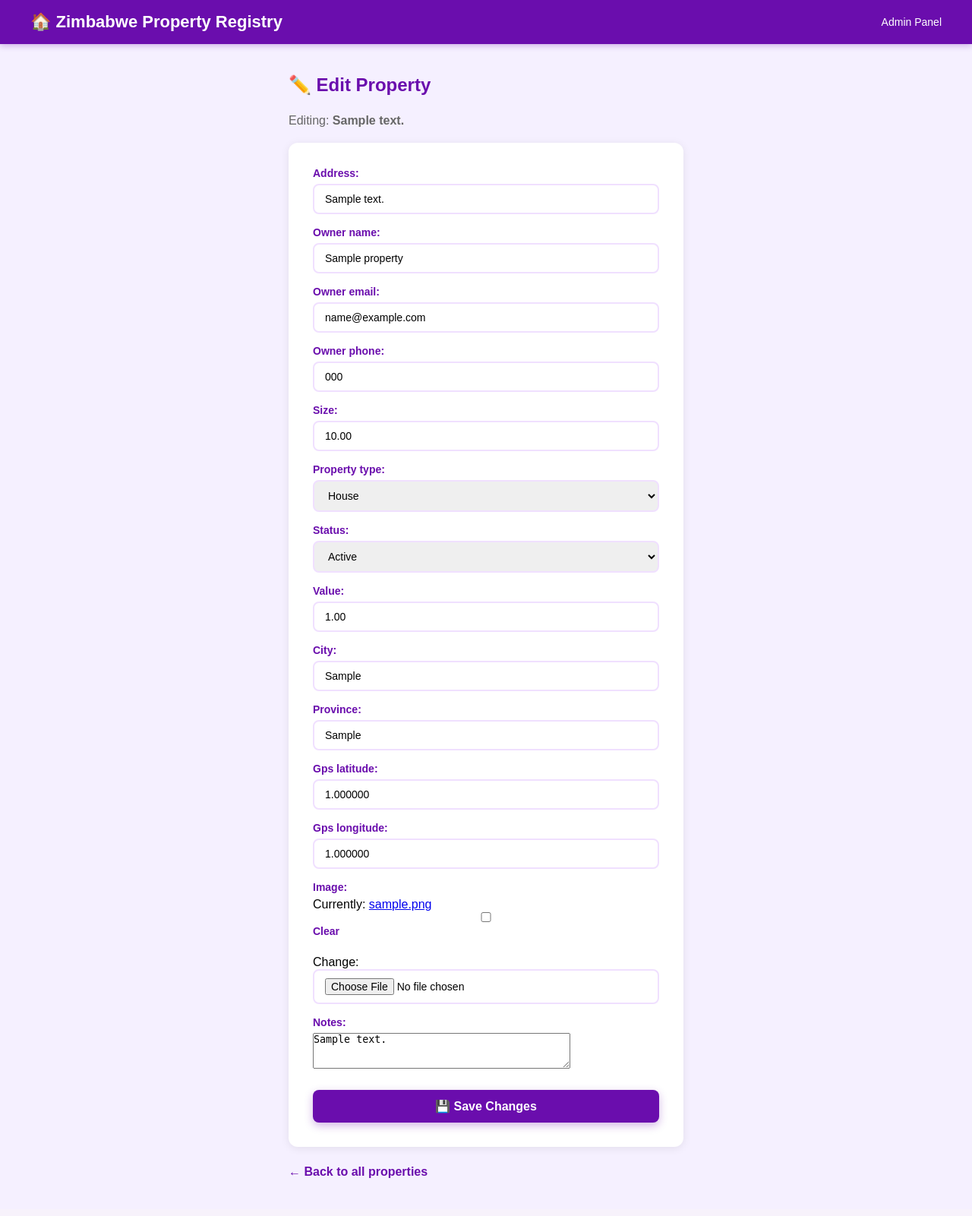
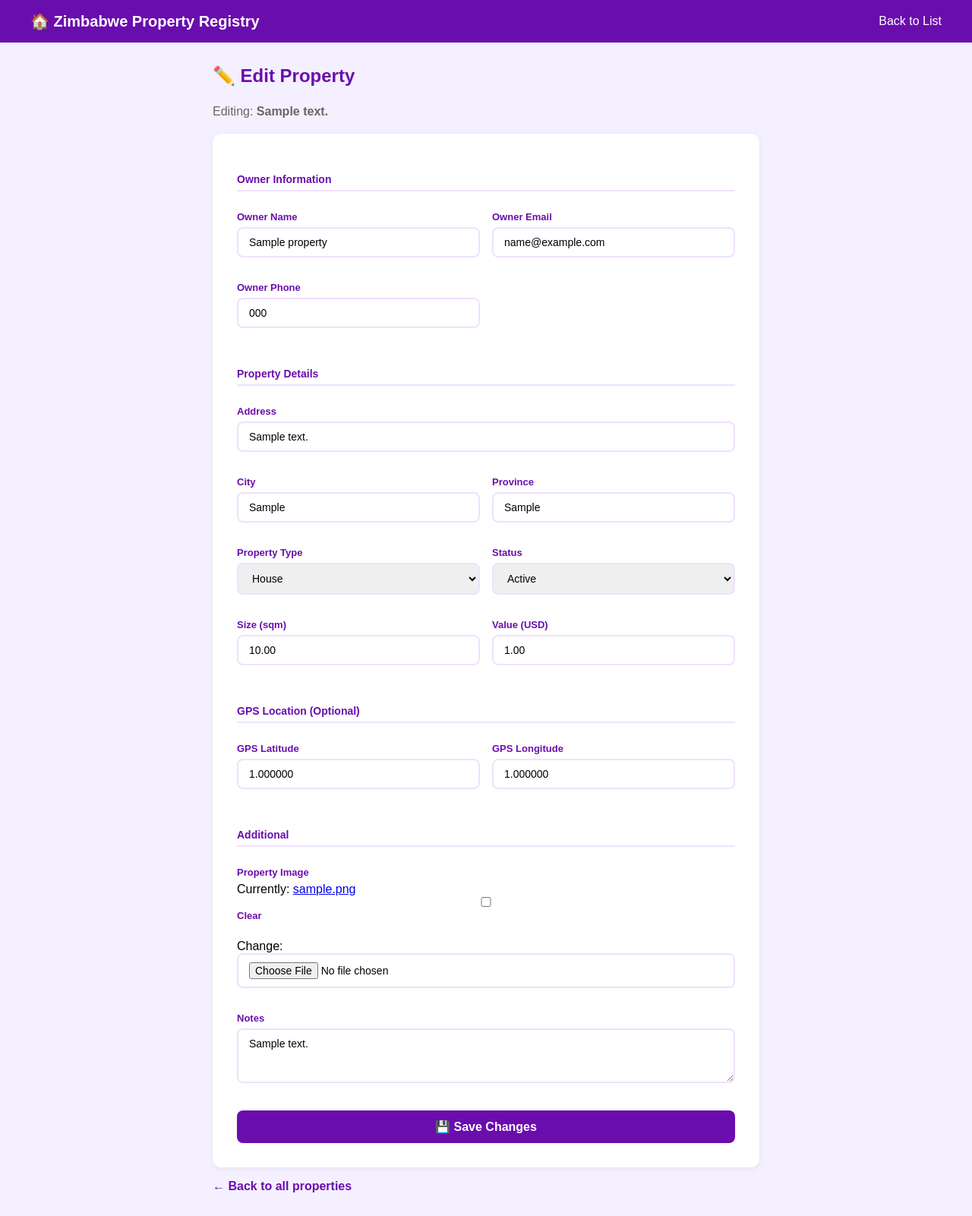
Before and after one commit to tariro2002/myprojectsq, a Django app: page /properties/1/edit/ in a window 1280 px wide. Shown: the whole page at 76% size. Before the commit the page ends 1551 px from the top, so only its background shows below. Run offline with Django 5.2, Linux system fonts and the light colour scheme; a user stored in the database is signed in; tables that the repository leaves empty hold one stand-in row (values such as "Sample post").

Commit message:
Updated edit and delete pages

```diff
--- a/properties/templates/properties/property_edit.html
+++ b/properties/templates/properties/property_edit.html
@@ -5,93 +5,114 @@
     <style>
         * { margin: 0; padding: 0; box-sizing: border-box; }
         body { font-family: Arial; background: #f5f0ff; min-height: 100vh; }
-
-        .navbar {
-            background: #6a0dad;
-            padding: 16px 40px;
-            display: flex;
-            justify-content: space-between;
-            align-items: center;
-            box-shadow: 0 2px 8px rgba(106,13,173,0.3);
-        }
-        .navbar h1 { color: white; font-size: 22px; }
-        .navbar a { color: white; text-decoration: none; font-size: 14px; }
-
-        .container { padding: 40px; max-width: 600px; margin: 0 auto; }
-
+        .navbar { background: #6a0dad; padding: 16px 40px; display: flex; justify-content: space-between; align-items: center; }
+        .navbar h1 { color: white; font-size: 20px; }
+        .navbar a { color: white; text-decoration: none; }
+        .container { padding: 30px 40px; max-width: 800px; margin: 0 auto; }
         h2 { color: #6a0dad; margin-bottom: 24px; font-size: 24px; }
 
-        .card {
-            background: white;
-            border-radius: 12px;
-            padding: 32px;
-            box-shadow: 0 2px 12px rgba(0,0,0,0.08);
-        }
+        .card { background: white; border-radius: 12px; padding: 32px; box-shadow: 0 2px 8px rgba(0,0,0,0.06); }
+
+        .grid { display: grid; grid-template-columns: 1fr 1fr; gap: 16px; }
+        .full-width { grid-column: 1 / -1; }
 
         p { margin-bottom: 16px; }
-        label {
-            display: block;
-            font-weight: bold;
-            color: #6a0dad;
-            font-size: 14px;
-            margin-bottom: 6px;
-        }
-        input, select {
-            width: 100%;
-            padding: 10px 14px;
-            border: 2px solid #f0e0ff;
-            border-radius: 8px;
-            font-size: 14px;
-            outline: none;
-        }
-        input:focus, select:focus { border-color: #6a0dad; }
+        label { display: block; font-weight: bold; color: #6a0dad; font-size: 13px; margin-bottom: 6px; }
+        input, select, textarea { width: 100%; padding: 10px 14px; border: 2px solid #f0e0ff; border-radius: 8px; font-size: 14px; outline: none; font-family: Arial; }
+        input:focus, select:focus, textarea:focus { border-color: #6a0dad; }
 
-        .btn {
-            background: #6a0dad;
-            color: white;
-            padding: 12px 28px;
-            border: none;
-            border-radius: 8px;
-            font-size: 16px;
-            font-weight: bold;
-            cursor: pointer;
-            width: 100%;
-            margin-top: 8px;
-            box-shadow: 0 4px 12px rgba(106,13,173,0.3);
-        }
+        .section-title { color: #6a0dad; font-weight: bold; font-size: 14px; margin: 20px 0 10px 0; padding-bottom: 6px; border-bottom: 2px solid #f0e0ff; grid-column: 1 / -1; }
+
+        .btn { background: #6a0dad; color: white; padding: 12px 28px; border: none; border-radius: 8px; font-size: 16px; font-weight: bold; cursor: pointer; width: 100%; margin-top: 16px; }
         .btn:hover { background: #4a0080; }
-
-        .back-link {
-            display: inline-block;
-            margin-top: 24px;
-            color: #6a0dad;
-            text-decoration: none;
-            font-weight: bold;
-        }
-        .back-link:hover { color: #4a0080; }
+        .back-link { display: inline-block; margin-top: 16px; color: #6a0dad; text-decoration: none; font-weight: bold; }
     </style>
 </head>
 <body>
-
     <div class="navbar">
         <h1>🏠 Zimbabwe Property Registry</h1>
-        <a href="/admin">Admin Panel</a>
+        <a href="/properties/">Back to List</a>
     </div>
 
     <div class="container">
         <h2>✏️ Edit Property</h2>
-        <p style="color:#666; margin-bottom: 20px;">Editing: <strong>{{ property.address }}</strong></p>
+        <p style="color:#666; margin-bottom:20px;">Editing: <strong>{{ property.address }}</strong></p>
 
         <div class="card">
-            <form method="POST">
+            <form method="POST" enctype="multipart/form-data">
                 {% csrf_token %}
-                {{ form.as_p }}
+
+                <div class="grid">
+                    <div class="section-title">Owner Information</div>
+                    <p>
+                        <label>Owner Name</label>
+                        {{ form.owner_name }}
+                    </p>
+                    <p>
+                        <label>Owner Email</label>
+                        {{ form.owner_email }}
+                    </p>
+                    <p>
+                        <label>Owner Phone</label>
+                        {{ form.owner_phone }}
+                    </p>
+
+                    <div class="section-title">Property Details</div>
+                    <p class="full-width">
+                        <label>Address</label>
+                        {{ form.address }}
+                    </p>
+                    <p>
+                        <label>City</label>
+                        {{ form.city }}
+                    </p>
+                    <p>
+                        <label>Province</label>
+                        {{ form.province }}
+                    </p>
+                    <p>
+                        <label>Property Type</label>
+                        {{ form.property_type }}
+                    </p>
+                    <p>
+                        <label>Status</label>
+                        {{ form.status }}
+                    </p>
+                    <p>
+                        <label>Size (sqm)</label>
+                        {{ form.size }}
+                    </p>
+                    <p>
+                        <label>Value (USD)</label>
+                        {{ form.value }}
+                    </p>
+
+                    <div class="section-title">GPS Location (Optional)</div>
+                    <p>
+                        <label>GPS Latitude</label>
+                        {{ form.gps_latitude }}
+                    </p>
+                    <p>
+                        <label>GPS Longitude</label>
+                        {{ form.gps_longitude }}
+                    </p>
+
+                    <div class="section-title">Additional</div>
+                    <p class="full-width">
+                        <label>Property Image</label>
+                        {{ form.image }}
+                    </p>
+                    <p class="full-width">
+                        <label>Notes</label>
+                        {{ form.notes }}
+                    </p>
+                </div>
+
                 <button type="submit" class="btn">💾 Save Changes</button>
             </form>
         </div>
 
         <a href="/properties/" class="back-link">← Back to all properties</a>
     </div>
-
 </body>
 </html>
```
